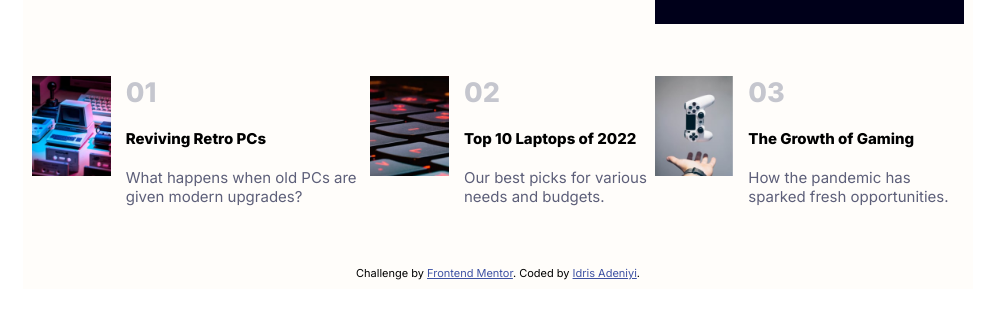
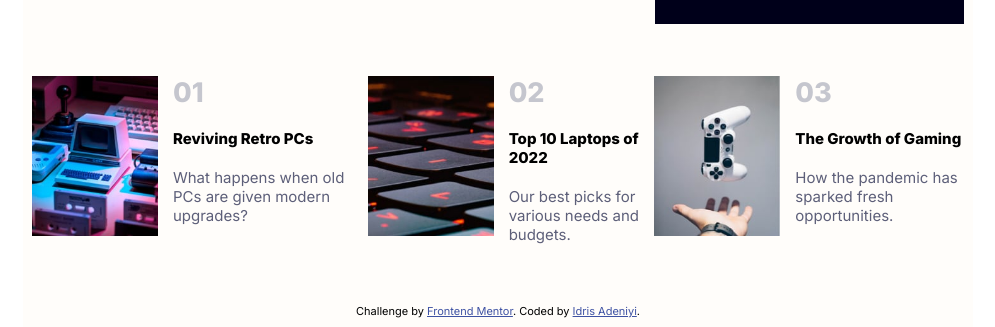
Before and after one commit to Idris-lang-netizen/news-homepage-main, a plain HTML site: page index.html in a window 1280 px wide. Shown: the part 553-880 px from the top of the page, without its empty margins (142-1137 px from the left). Before the commit the page ends 842 px from the top, so only its background shows below. Drawn offline with Linux system fonts and the light colour scheme.

Commit message:
Fix some issues. website tested for responsiveness

```diff
--- a/index.html
+++ b/index.html
@@ -4,22 +4,16 @@
   <meta charset="UTF-8">
   <meta name="viewport" content="width=device-width, initial-scale=1.0"> <!-- displays site properly based on user's device -->
 
-  <link rel="icon" type="image/png" sizes="32x32" href="./assets/images/favicon-32x32.png">
+  <!-- <link rel="icon" type="image/png" sizes="32x32" href="./assets/images/favicon-32x32.png"> -->
   <link rel="stylesheet" type="text/css" href="styles/style.css">
   <link rel="preconnect" href="https://fonts.googleapis.com">
 <link rel="preconnect" href="https://fonts.gstatic.com" crossorigin>
 <link href="https://fonts.googleapis.com/css2?family=Inter&display=swap" rel="stylesheet">
 <link href="https://fonts.googleapis.com/css2?family=Inter:wght@800&display=swap" rel="stylesheet">
 <link rel="stylesheet" href="https://cdnjs.cloudflare.com/ajax/libs/font-awesome/4.7.0/css/font-awesome.min.css">
-  <title>Frontend Mentor | News homepage</title>
-
-  <!-- Feel free to remove these styles or customise in your own stylesheet 👍 -->
-  <style>
-    .attribution { font-size: 11px; text-align: center; }
-    .attribution a { color: hsl(228, 45%, 44%); }
+  <title>News homepage</title>
 
 
-  </style>
 </head>
 <body>
 
--- a/styles/style.css
+++ b/styles/style.css
@@ -19,8 +19,8 @@ body{
 }
 
 
-header{
-  }
+.attribution { font-size: 11px; text-align: center; }
+    .attribution a { color: hsl(228, 45%, 44%); }
 
 #container{
   position: relative;
@@ -278,8 +278,14 @@ aside h3:hover{
 #oldnews{
   margin-top: 1.5em;
 }
+
+
 #oldnews img{
-  width: 100px;
-  height: 100px;
+  width: 150px;
+  height: 160px;
+}
+
+#oldnews div{
+  margin: 0;
 }
 }
```
Also changed, not shown: assets/fonts/Inter-VariableFont_slnt,wght.ttf (deleted), assets/fonts/README.txt (deleted), assets/fonts/static/Inter-Bold.ttf (deleted), assets/fonts/static/Inter-ExtraBold.ttf (deleted), assets/fonts/static/Inter-Regular.ttf (deleted), design/active-states.jpg (deleted), design/desktop-design.jpg (deleted), design/desktop-preview.jpg (deleted), design/desktop-screenshot.png (added), design/mobile-design.jpg (deleted), design/mobile-menu.jpg (deleted), design/mobile-screenshot.png (added), 1 other file.
